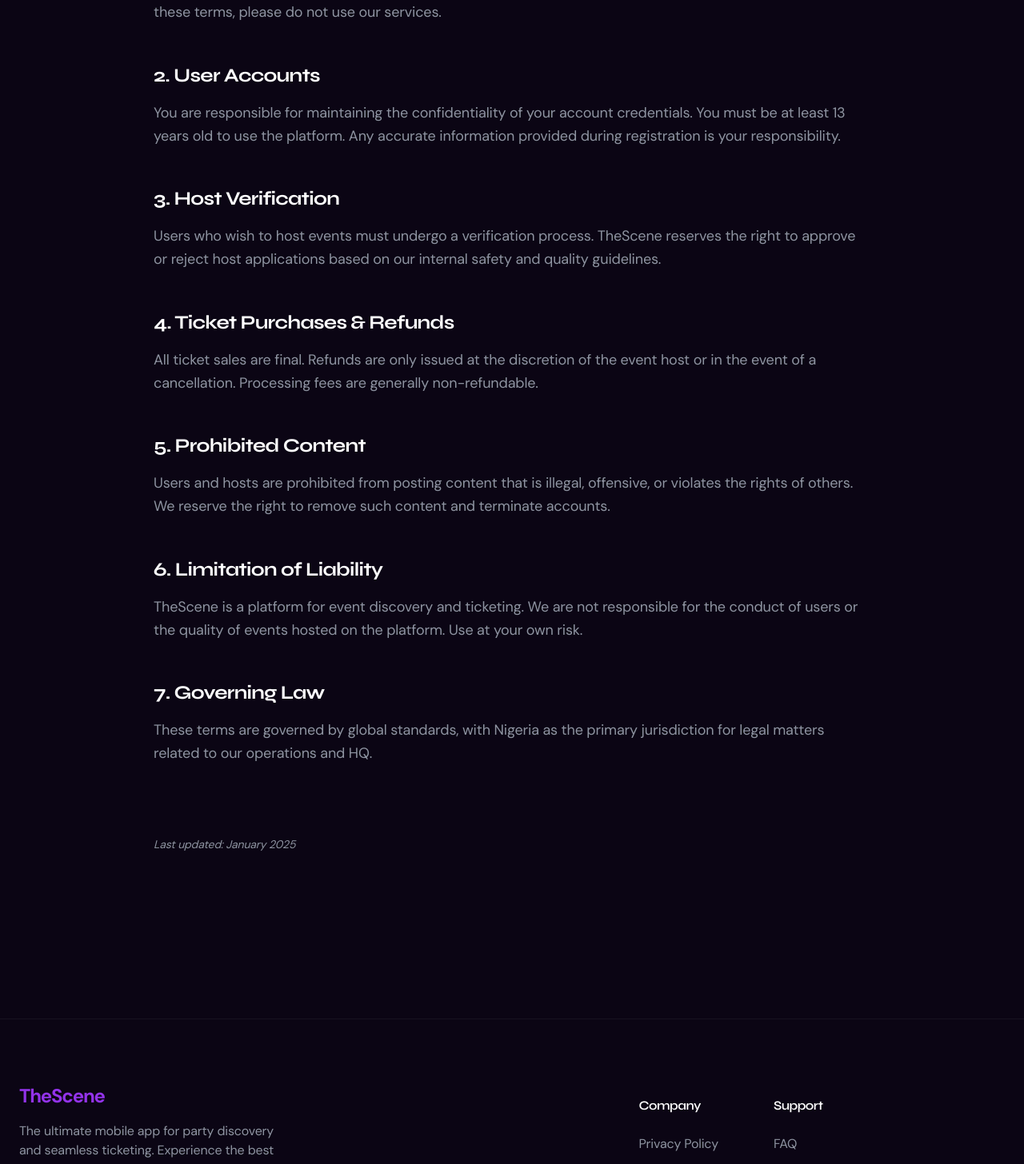
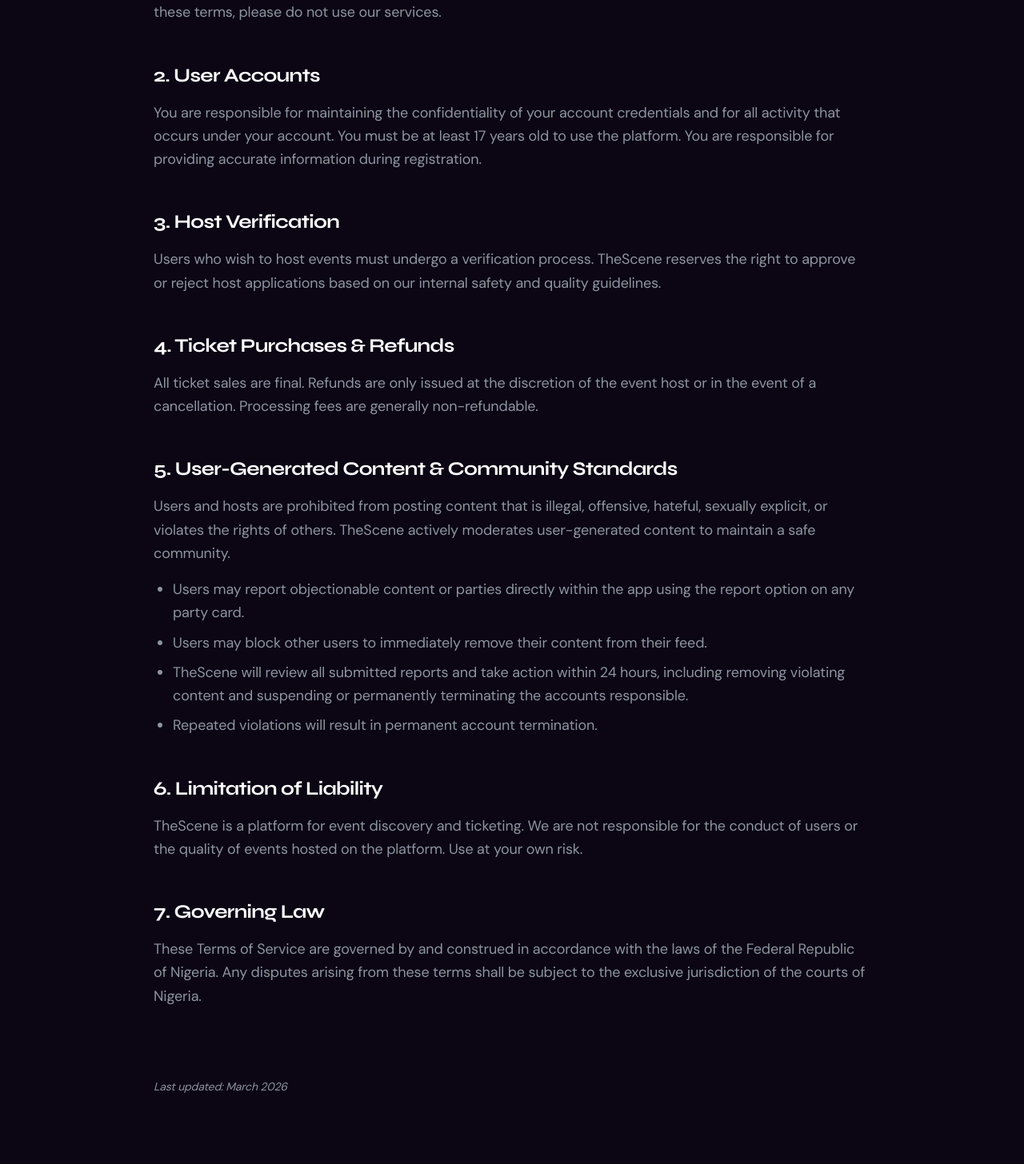
Before and after one commit to Andak-Creates/thescene-web, a Next.js app: page /terms-of-service in a window 1280 px wide. Shown: the part 440-1896 px from the top of the page at 80% size. Built offline with nearby package versions, Linux system fonts and the light colour scheme.

Commit message:
fix: services and terms

```diff
--- a/app/privacy-policy/page.tsx
+++ b/app/privacy-policy/page.tsx
@@ -1,4 +1,3 @@
-import React from 'react';
 import Navbar from "@/components/Navbar";
 import Footer from "@/components/Footer";
 import Section from "@/components/Section";
@@ -16,53 +15,133 @@
       <main className="pt-32 pb-20">
         <Section>
           <div className="max-w-4xl mx-auto">
-            <h1 className="text-4xl md:text-6xl font-heading font-bold text-white mb-12">Privacy Policy</h1>
+            <h1 className="text-4xl md:text-6xl font-heading font-bold text-white mb-12">
+              Privacy Policy
+            </h1>
 
             <div className="space-y-12 text-theme-muted leading-relaxed text-lg">
               <section>
-                <h2 className="text-2xl font-heading font-bold text-white mb-4">Introduction</h2>
-                <p>Welcome to TheScene. Your privacy is important to us. This Privacy Policy explains how we collect, use, and protect your personal information when you use our mobile application and services.</p>
+                <h2 className="text-2xl font-heading font-bold text-white mb-4">
+                  Introduction
+                </h2>
+                <p>
+                  Welcome to TheScene. Your privacy is important to us. This
+                  Privacy Policy explains how we collect, use, and protect your
+                  personal information when you use our mobile application and
+                  services.
+                </p>
               </section>
 
               <section>
-                <h2 className="text-2xl font-heading font-bold text-white mb-4">Data Collection</h2>
-                <p>We collect various types of information to provide and improve our services, including:</p>
+                <h2 className="text-2xl font-heading font-bold text-white mb-4">
+                  Data Collection
+                </h2>
+                <p>
+                  We collect various types of information to provide and improve
+                  our services, including:
+                </p>
                 <ul className="list-disc pl-6 mt-4 space-y-2">
-                  <li><strong>Personal Information:</strong> Name, email address, and phone number.</li>
-                  <li><strong>Location Data:</strong> Necessary for discovering parties and events near you.</li>
-                  <li><strong>Payment Data:</strong> Processed securely via Paystack. We do not store full credit card details on our servers.</li>
-                  <li><strong>Photos:</strong> Media for ID verification and party-related content uploaded by users.</li>
-                  <li><strong>Device Identifiers:</strong> Push notification tokens and device information for app functionality.</li>
+                  <li>
+                    <strong>Personal Information:</strong> Name, email address,
+                    and phone number.
+                  </li>
+                  <li>
+                    <strong>Location Data:</strong> Necessary for discovering
+                    parties and events near you.
+                  </li>
+                  <li>
+                    <strong>Payment Data:</strong> Processed securely via
+                    Paystack. We do not store full credit card details on our
+                    servers.
+                  </li>
+                  <li>
+                    <strong>Photos:</strong> Media for ID verification and
+                    party-related content uploaded by users. Access to your
+                    photo library is only used to let you choose a profile
+                    picture or share photos and videos from parties you attend.
+                  </li>
+                  <li>
+                    <strong>Device Identifiers:</strong> Push notification
+                    tokens and device information for app functionality.
+                  </li>
                 </ul>
               </section>
 
               <section>
-                <h2 className="text-2xl font-heading font-bold text-white mb-4">Third-Party Services</h2>
-                <p>We use trusted third-party services to handle specific aspects of our operations:</p>
+                <h2 className="text-2xl font-heading font-bold text-white mb-4">
+                  How We Use Your Data
+                </h2>
+                <p>
+                  We use the data we collect solely to operate and improve
+                  TheScene. We do not sell your personal data to third parties,
+                  and we do not use your data to track you across other apps or
+                  websites for advertising purposes.
+                </p>
+              </section>
+
+              <section>
+                <h2 className="text-2xl font-heading font-bold text-white mb-4">
+                  Third-Party Services
+                </h2>
+                <p>
+                  We use trusted third-party services to handle specific aspects
+                  of our operations:
+                </p>
                 <ul className="list-disc pl-6 mt-4 space-y-2">
-                  <li><strong>Supabase:</strong> For database management and authentication.</li>
-                  <li><strong>Expo:</strong> To build and run our mobile application.</li>
-                  <li><strong>Paystack:</strong> For secure payment processing.</li>
-                  <li><strong>Sentry:</strong> For error tracking and performance monitoring.</li>
+                  <li>
+                    <strong>Supabase:</strong> For database management and
+                    authentication.
+                  </li>
+                  <li>
+                    <strong>Expo:</strong> To build and run our mobile
+                    application.
+                  </li>
+                  <li>
+                    <strong>Paystack:</strong> For secure payment processing.
+                  </li>
+                  <li>
+                    <strong>Sentry:</strong> For error tracking and performance
+                    monitoring. Sentry collects crash and diagnostic data solely
+                    for the purpose of identifying and fixing technical issues
+                    within the app. This data is not used for advertising or
+                    cross-app tracking.
+                  </li>
                 </ul>
               </section>
 
               <section>
-                <h2 className="text-2xl font-heading font-bold text-white mb-4">User Rights & Data Deletion</h2>
-                <p>You have the right to access, update, or delete your personal data. We provide an account deletion option within the app. Upon request, account deletion is typically processed within a <strong>5-day window</strong>.</p>
+                <h2 className="text-2xl font-heading font-bold text-white mb-4">
+                  User Rights & Data Deletion
+                </h2>
+                <p>
+                  You have the right to access, update, or delete your personal
+                  data. We provide an account deletion option within the app.
+                  Upon request, account deletion is typically processed within a{" "}
+                  <strong>5-day window</strong>.
+                </p>
               </section>
 
               <section>
-                <h2 className="text-2xl font-heading font-bold text-white mb-4">Children&apos;s Privacy</h2>
-                <p>TheScene is intended for users aged 13 and above. We do not knowingly collect information from children under 13.</p>
+                <h2 className="text-2xl font-heading font-bold text-white mb-4">
+                  Children&apos;s Privacy
+                </h2>
+                <p>
+                  TheScene is intended for users aged 13 and above. We do not
+                  knowingly collect information from children under 13.
+                </p>
               </section>
 
               <section>
-                <h2 className="text-2xl font-heading font-bold text-white mb-4">Contact Info</h2>
-                <p>If you have any questions about this Privacy Policy, please contact us at <strong>support@thescene.app</strong> (placeholder).</p>
+                <h2 className="text-2xl font-heading font-bold text-white mb-4">
+                  Contact Us
+                </h2>
+                <p>
+                  If you have any questions about this Privacy Policy, please
+                  contact us at <strong>support@thescene.app</strong>.
+                </p>
               </section>
 
-              <p className="pt-10 text-sm italic">Last updated: January 2025</p>
+              <p className="pt-10 text-sm italic">Last updated: March 2026</p>
             </div>
           </div>
         </Section>
--- a/app/terms-of-service/page.tsx
+++ b/app/terms-of-service/page.tsx
@@ -1,4 +1,3 @@
-import React from 'react';
 import Navbar from "@/components/Navbar";
 import Footer from "@/components/Footer";
 import Section from "@/components/Section";
@@ -6,7 +5,8 @@
 
 export const metadata: Metadata = {
   title: "Terms of Service | TheScene",
-  description: "Terms of service for TheScene mobile app and ticketing platform.",
+  description:
+    "Terms of service for TheScene mobile app and ticketing platform.",
 };
 
 export default function TermsOfService() {
@@ -16,45 +16,114 @@
       <main className="pt-32 pb-20">
         <Section>
           <div className="max-w-4xl mx-auto">
-            <h1 className="text-4xl md:text-6xl font-heading font-bold text-white mb-12">Terms of Service</h1>
+            <h1 className="text-4xl md:text-6xl font-heading font-bold text-white mb-12">
+              Terms of Service
+            </h1>
 
             <div className="space-y-12 text-theme-muted leading-relaxed text-lg">
               <section>
-                <h2 className="text-2xl font-heading font-bold text-white mb-4">1. Acceptance of Terms</h2>
-                <p>By accessing or using TheScene, you agree to be bound by these Terms of Service. If you do not agree to these terms, please do not use our services.</p>
+                <h2 className="text-2xl font-heading font-bold text-white mb-4">
+                  1. Acceptance of Terms
+                </h2>
+                <p>
+                  By accessing or using TheScene, you agree to be bound by these
+                  Terms of Service. If you do not agree to these terms, please
+                  do not use our services.
+                </p>
               </section>
 
               <section>
-                <h2 className="text-2xl font-heading font-bold text-white mb-4">2. User Accounts</h2>
-                <p>You are responsible for maintaining the confidentiality of your account credentials. You must be at least 13 years old to use the platform. Any accurate information provided during registration is your responsibility.</p>
+                <h2 className="text-2xl font-heading font-bold text-white mb-4">
+                  2. User Accounts
+                </h2>
+                <p>
+                  You are responsible for maintaining the confidentiality of
+                  your account credentials and for all activity that occurs
+                  under your account. You must be at least 17 years old to use
+                  the platform. You are responsible for providing accurate
+                  information during registration.
+                </p>
               </section>
 
               <section>
-                <h2 className="text-2xl font-heading font-bold text-white mb-4">3. Host Verification</h2>
-                <p>Users who wish to host events must undergo a verification process. TheScene reserves the right to approve or reject host applications based on our internal safety and quality guidelines.</p>
+                <h2 className="text-2xl font-heading font-bold text-white mb-4">
+                  3. Host Verification
+                </h2>
+                <p>
+                  Users who wish to host events must undergo a verification
+                  process. TheScene reserves the right to approve or reject host
+                  applications based on our internal safety and quality
+                  guidelines.
+                </p>
               </section>
 
               <section>
-                <h2 className="text-2xl font-heading font-bold text-white mb-4">4. Ticket Purchases & Refunds</h2>
-                <p>All ticket sales are final. Refunds are only issued at the discretion of the event host or in the event of a cancellation. Processing fees are generally non-refundable.</p>
+                <h2 className="text-2xl font-heading font-bold text-white mb-4">
+                  4. Ticket Purchases & Refunds
+                </h2>
+                <p>
+                  All ticket sales are final. Refunds are only issued at the
+                  discretion of the event host or in the event of a
+                  cancellation. Processing fees are generally non-refundable.
+                </p>
               </section>
 
               <section>
-                <h2 className="text-2xl font-heading font-bold text-white mb-4">5. Prohibited Content</h2>
-                <p>Users and hosts are prohibited from posting content that is illegal, offensive, or violates the rights of others. We reserve the right to remove such content and terminate accounts.</p>
+                <h2 className="text-2xl font-heading font-bold text-white mb-4">
+                  5. User-Generated Content & Community Standards
+                </h2>
+                <p>
+                  Users and hosts are prohibited from posting content that is
+                  illegal, offensive, hateful, sexually explicit, or violates
+                  the rights of others. TheScene actively moderates
+                  user-generated content to maintain a safe community.
+                </p>
+                <ul className="list-disc pl-6 mt-4 space-y-2">
+                  <li>
+                    Users may report objectionable content or parties directly
+                    within the app using the report option on any party card.
+                  </li>
+                  <li>
+                    Users may block other users to immediately remove their
+                    content from their feed.
+                  </li>
+                  <li>
+                    TheScene will review all submitted reports and take action
+                    within 24 hours, including removing violating content and
+                    suspending or permanently terminating the accounts
+                    responsible.
+                  </li>
+                  <li>
+                    Repeated violations will result in permanent account
+                    termination.
+                  </li>
+                </ul>
               </section>
 
               <section>
-                <h2 className="text-2xl font-heading font-bold text-white mb-4">6. Limitation of Liability</h2>
-                <p>TheScene is a platform for event discovery and ticketing. We are not responsible for the conduct of users or the quality of events hosted on the platform. Use at your own risk.</p>
+                <h2 className="text-2xl font-heading font-bold text-white mb-4">
+                  6. Limitation of Liability
+                </h2>
+                <p>
+                  TheScene is a platform for event discovery and ticketing. We
+                  are not responsible for the conduct of users or the quality of
+                  events hosted on the platform. Use at your own risk.
+                </p>
               </section>
 
               <section>
-                <h2 className="text-2xl font-heading font-bold text-white mb-4">7. Governing Law</h2>
-                <p>These terms are governed by global standards, with Nigeria as the primary jurisdiction for legal matters related to our operations and HQ.</p>
+                <h2 className="text-2xl font-heading font-bold text-white mb-4">
+                  7. Governing Law
+                </h2>
+                <p>
+                  These Terms of Service are governed by and construed in
+                  accordance with the laws of the Federal Republic of Nigeria.
+                  Any disputes arising from these terms shall be subject to the
+                  exclusive jurisdiction of the courts of Nigeria.
+                </p>
               </section>
 
-              <p className="pt-10 text-sm italic">Last updated: January 2025</p>
+              <p className="pt-10 text-sm italic">Last updated: March 2026</p>
             </div>
           </div>
         </Section>
```
Also changed, not shown: app/support/page.tsx (+79 -21 lines), public/thescenne-logo-transparent.png (added), public/thescenne-logo.png (added).
